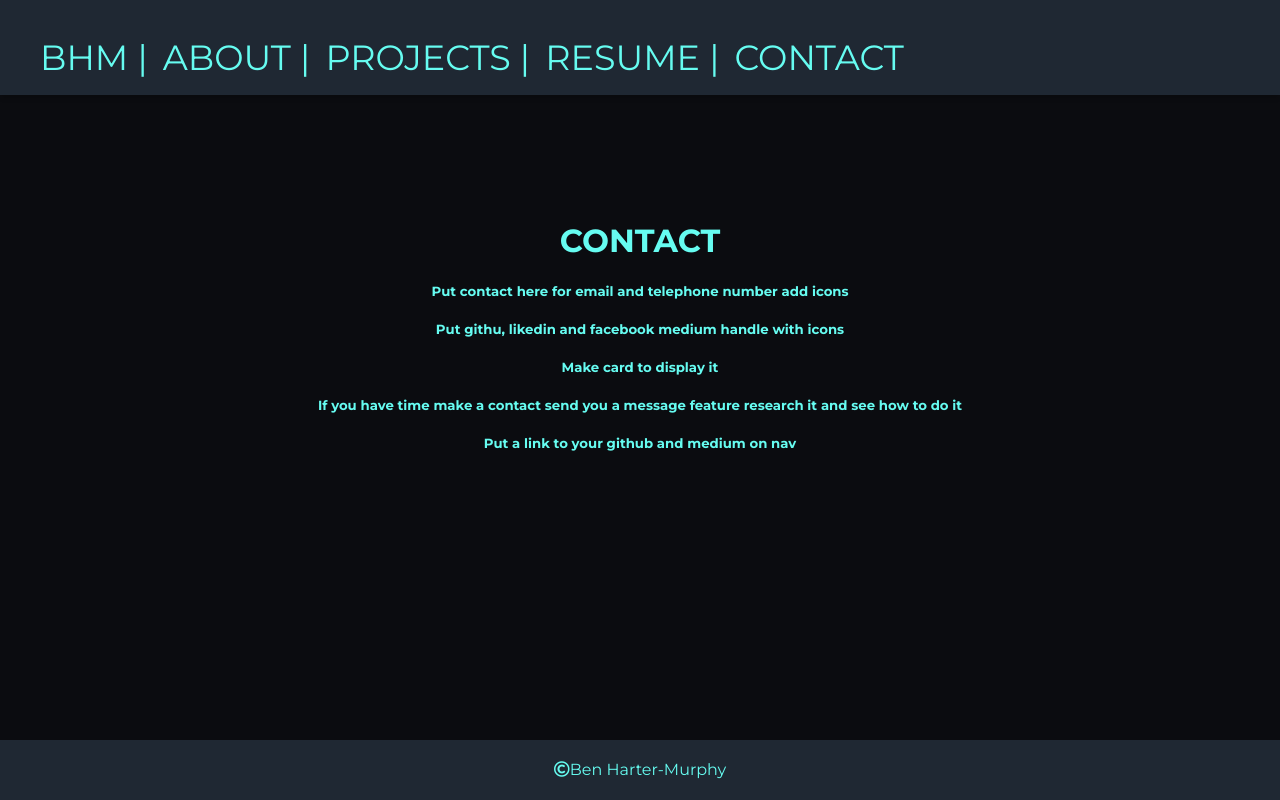
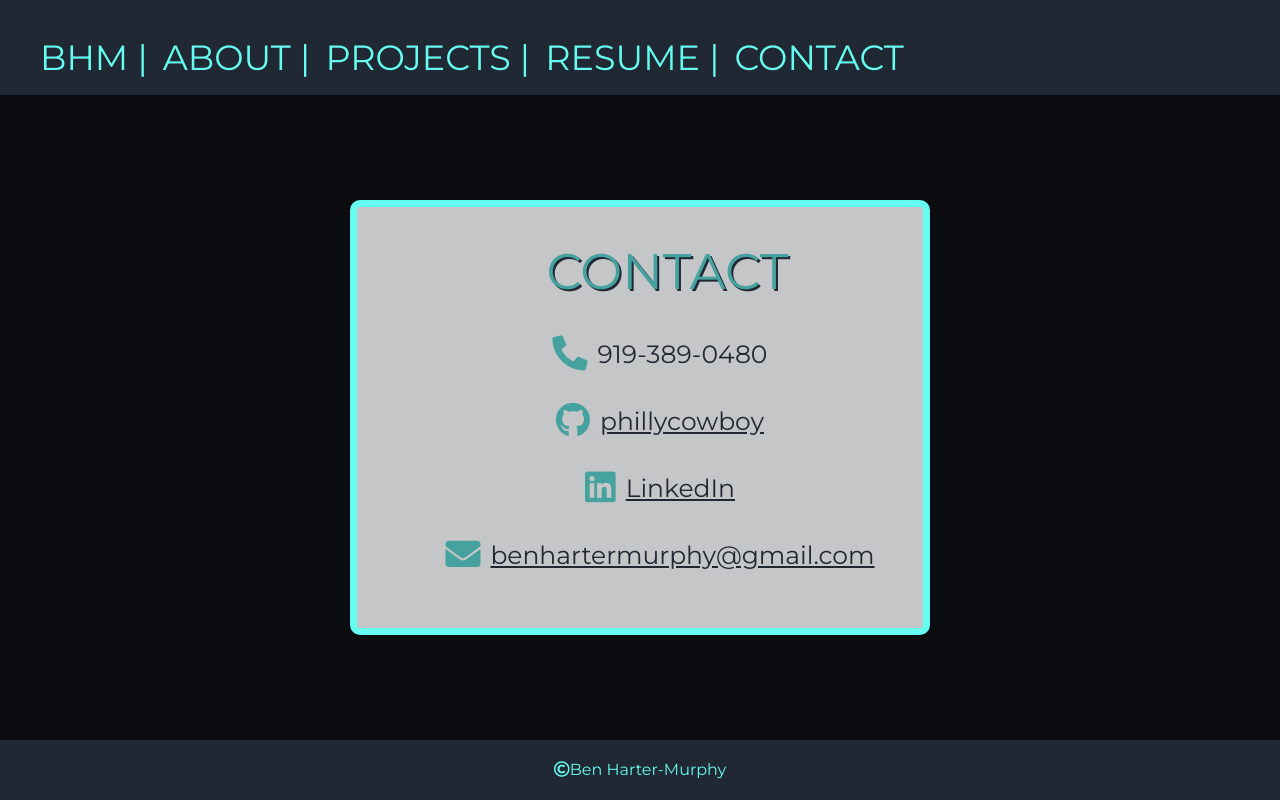
Before and after one commit to phillycowboy/benhartermurphy, a React (Create React App) app: page /contact in a window 1280 px wide. Built offline with nearby package versions, Linux system fonts and the light colour scheme; a web font is replaced by a local one.

Commit message:
added contact page with working links

```diff
--- a/src/App.css
+++ b/src/App.css
@@ -36,6 +36,7 @@ body {
 	padding-right: 15px;
 	font-size: 35px;
 	color: #66fcf1;
+	/* text-shadow: 1px 1px #c5c6c7; */
 }
 
 #home-div {
@@ -77,7 +78,40 @@ body {
 }
 #contact-div {
 	padding-top: 200px;
+	padding-left: 350px;
+	padding-right: 350px;
 	color: #66fcf1;
+	/* font-size: 25px; */
+}
+#contact h1 {
+	color: #45a29e;
+	font-weight: 400;
+	text-shadow: 2px 2px #1f2833;
+	display: flex;
+	justify-content: center;
+	align-items: center;
+	padding-left: 55px;
+}
+#contact i {
+	color: #45a29e;
+	font-size: 35px;
+	padding-right: 10px;
+}
+#contact li {
+	color: #1f2833;
+	display: flex;
+	justify-content: center;
+	align-items: center;
+	font-weight: 400;
+}
+#contact a:any-link {
+	color: #1f2833;
+}
+#contact {
+	border: 7px solid #66fcf1;
+	background-color: #c5c6c7;
+	border-radius: 10px;
+	font-size: 25px;
 }
 
 #headshot-div img {
--- a/src/components/Contact.js
+++ b/src/components/Contact.js
@@ -5,11 +5,42 @@ class Contact extends Component{
         return(
             <div id="contact">
                 <h1>CONTACT</h1>
-                <h5>Put contact here for email and telephone number add icons</h5>
-                <h5>Put githu, likedin and facebook medium handle with icons</h5>
-                <h5>Make card to display it</h5>
-                <h5>If you have time make a contact send you a message feature research it and see how to do it</h5>
-                <h5>Put a link to your github and medium on nav</h5>
+                <ul>
+
+                    <li>
+                        <div id="icon">
+                            <i class="fas fa-phone-alt"></i>
+                        </div>
+                        <div id="data">
+                            919-389-0480
+                        </div>
+
+                    </li><br/>
+                    <li>
+                        <div id="icon">
+                            <i class="fab fa-github"></i>
+                        </div>
+                        <div id="data">
+                            <a href="https://github.com/phillycowboy">phillycowboy</a>
+                        </div>
+                    </li><br/>
+                    <li>
+                        <div id="icon">
+                            <i class="fab fa-linkedin"></i>
+                        </div>
+                        <div id="data">
+                            <a href="https://www.linkedin.com/in/benhartermurphy/">LinkedIn</a>
+                        </div>
+                    </li><br/>
+                    <li>
+                        <div id="icon">
+                            <i class="fas fa-envelope"></i>
+                        </div>
+                        <div id="data">
+                            <a href="mailto:benhartermurphy@gmail.com" target="_blank" rel="noopener noreferrer">benhartermurphy@gmail.com</a>
+                        </div>
+                    </li><br/>
+                </ul>
             </div>
         )
     }
```
